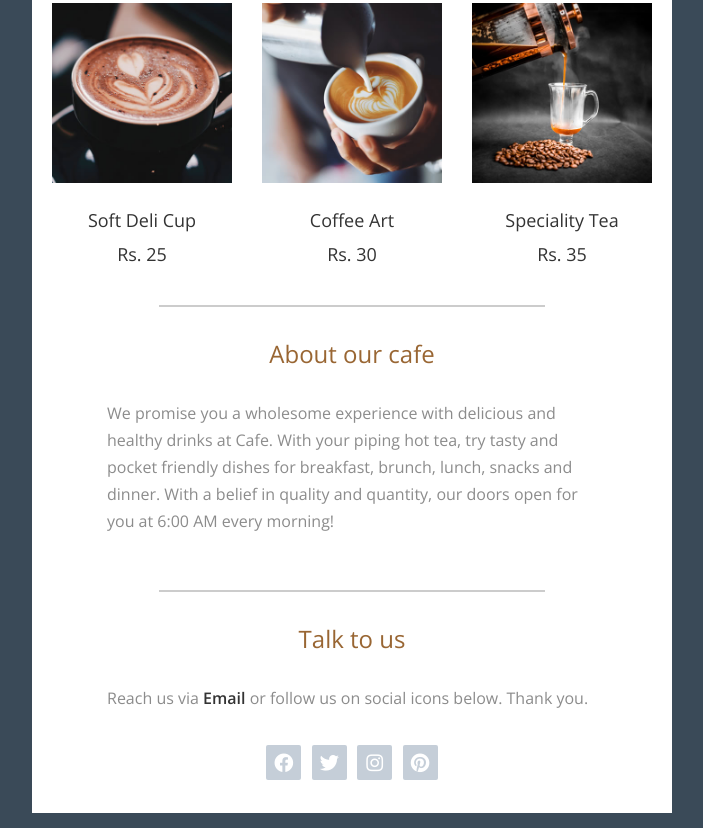
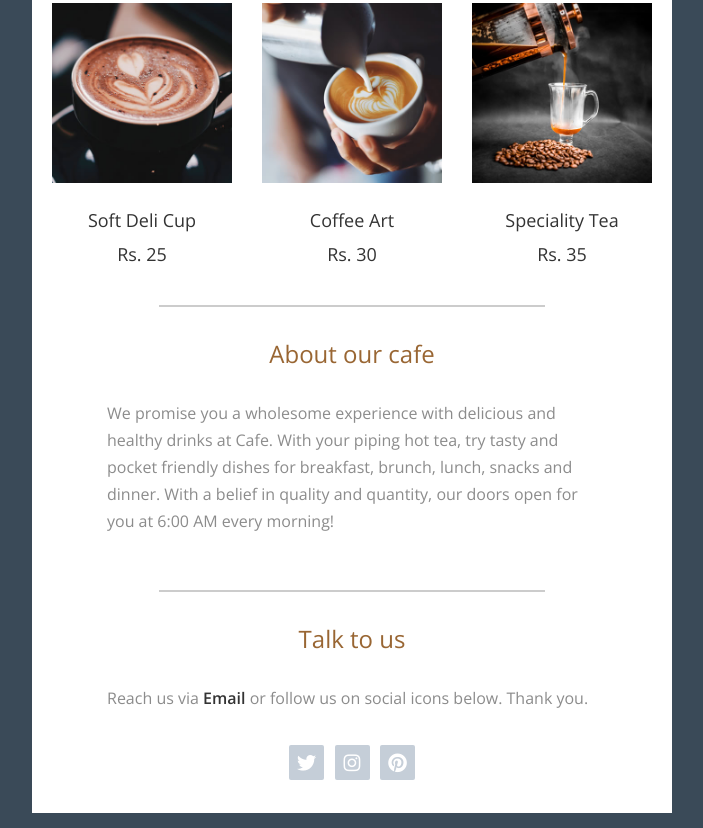
Before and after one commit to revas12/cc-proj, a plain HTML site: page index.html in a window 1280 px wide. Shown: the part 1596-2424 px from the top of the page, without its empty margins (288-991 px from the left). Drawn offline with nearby package versions, Linux system fonts and the light colour scheme.

Commit message:
Update index.html

```diff
--- a/index.html
+++ b/index.html
@@ -175,10 +175,7 @@ https://www.tooplate.com/view/2118-chilling-cafe
             or follow us on social icons below. Thank you.
           </p>
           <div class="tm-social-icons">
-            <div class="tm-social-link-container">
-              <a href="https://fb.com/tooplate" class="tm-social-link">
-                <i class="fab fa-facebook"></i>
-              </a>
+            <div class="tm-social-link-container"
             </div>
             <div class="tm-social-link-container">
               <a href="https://twitter.com" class="tm-social-link">
```
